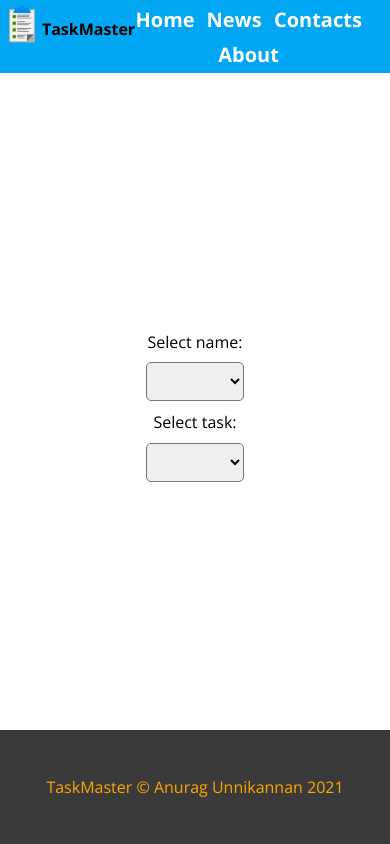
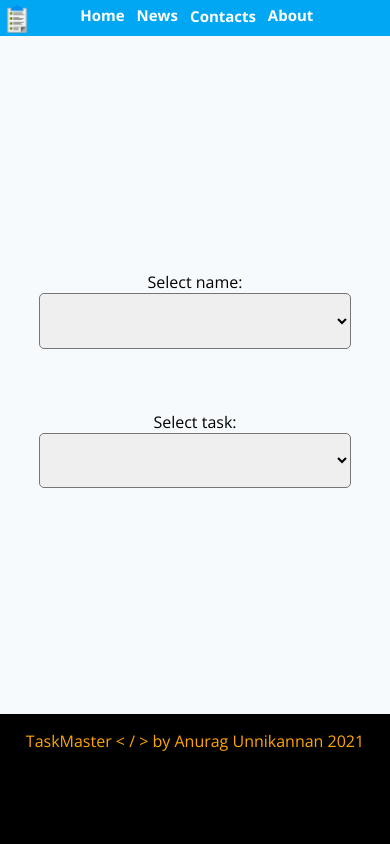
Before and after one commit to AnuragUnnikannan/TaskMaster, a Flask app: page / in a window 390 px wide. Run offline with Flask 2, Linux system fonts and the light colour scheme.

Commit message:
Fixed dialog box bug and optimized for smaller screens

```diff
--- /dev/null
+++ b/desktop.ini
@@ -0,0 +1,6 @@
+[.ShellClassInfo]
+IconResource=E:\Icons\taskboardflat_106022.ico,0
+[ViewState]
+Mode=
+Vid=
+FolderType=Generic
--- a/static/style.css
+++ b/static/style.css
@@ -3,6 +3,11 @@
 
 * {
     font-family: 'Open Sans', Tahoma, Geneva, Verdana, sans-serif;
+}
+
+html {
+	min-height: 100%;
+	position: relative;
 }
 
 body{
@@ -12,6 +17,7 @@ body{
     justify-content: center;
     align-items: center;
     min-height: 100vh;
+	background: #F7FAFC
 }
 
 #next {
@@ -90,13 +96,16 @@ select {
     display: inline-block;
     margin: auto;
     border-radius: 5px;
-    margin: 5%;
+    margin-bottom: 10%;
     padding: 2%;
 }
 
 .wrapper {
     width: 100%;
+	z-index: 5;
     height: 100vh;
+	top: 0;
+	left: 0;
     position: fixed;
     display: none;
     justify-content: center;
@@ -154,20 +163,22 @@ select {
 
 #output {
     text-align: center;
+	position: absolute;
+	top: 5%;
     width: 30%;
     margin: 5%;
-    border: 1px solid black;
+	font-size: 20px;
 }
 
 .person1 {
-    height: 15px;
+    height: 20px;
     width: auto;
     display: inline;
 }
 
 #file_label {
     background-color: rgb(255, 230, 0);
-    display: table;
+    display: block;
     text-align: center;
     margin-left: auto;
     margin-right: auto;
@@ -191,10 +202,10 @@ select {
     font-size: 25px;
     background-color: green;
     color: white;
-	width: 10%;
-	/* margin: 5%; */
-	/* margin-bottom: 15%; */
+	width: 12%;
     border: none;
+	padding: 2px;
+	cursor: pointer;
 }
 
 #upload_confirmation {
@@ -219,16 +230,104 @@ select {
     color: white;
     background-color: green;
     border-radius: 10px;
-    margin-left: auto;
-    margin-right: auto;
+	position: relative;
+	left: 35%;
+	cursor: pointer;
 }
 
 footer {
-    background: rgba(0, 0, 0, 0.774);
+    background: rgba(0, 0, 0, 1);
     color: orange;
+	height: 100px;
     width: 100%;
-    padding: 30px 0;
+	padding-bottom: 30px;
     text-align: center;
 	position: absolute;
 	bottom: 0;
+	overflow: hidden;
 }
+
+@media (max-width: 980px){
+
+	#logo {
+		height: 35px;
+	}
+
+	#navbar li {
+		font-size: 20px;
+	}
+
+	#caption {
+		font-size: 80%;
+	}
+
+	#task_form {
+		width: 80%;
+	}
+
+	select {
+		font-size: 20px;
+		width: 50%;
+	}
+
+	#output {
+		font-size: 25px;
+		width: 50%;
+	}
+
+	#person1 {
+		height: 15px;
+	}
+
+	#file_label {
+		font-size: 25px;
+	}
+
+	#next1 {
+		width: 20%;
+	}
+}
+
+@media (max-width: 460px) {
+
+	#logo {
+		height: 30px;
+	}
+
+	#navbar li {
+		font-size: 15px;
+	}
+
+	#caption {
+		display: none;
+	}
+
+	#task_form {
+		width: 80%;
+		padding: 5%;
+	}
+
+	select {
+		font-size: 15px;
+		width: 100%;
+		padding: 5%;
+		margin-bottom: 20%;
+	}
+
+	#output {
+		font-size: 20px;
+		width: 70%;
+	}
+
+	#person1 {
+		height: 10px;
+	}
+
+	#file_label {
+		/* font-size: 15px; */
+	}
+
+	#next1 {
+		width: 30%;
+	}
+}
--- a/templates/index.html
+++ b/templates/index.html
@@ -60,7 +60,7 @@
     </div>
     <br>
     <footer>
-        <p>TaskMaster &copy; Anurag Unnikannan 2021</p>
+        <p>TaskMaster < / > by Anurag Unnikannan 2021</p>
     </footer>
 
     <script>
```
Also changed, not shown: templates/upload.html (+7 -10 lines).
